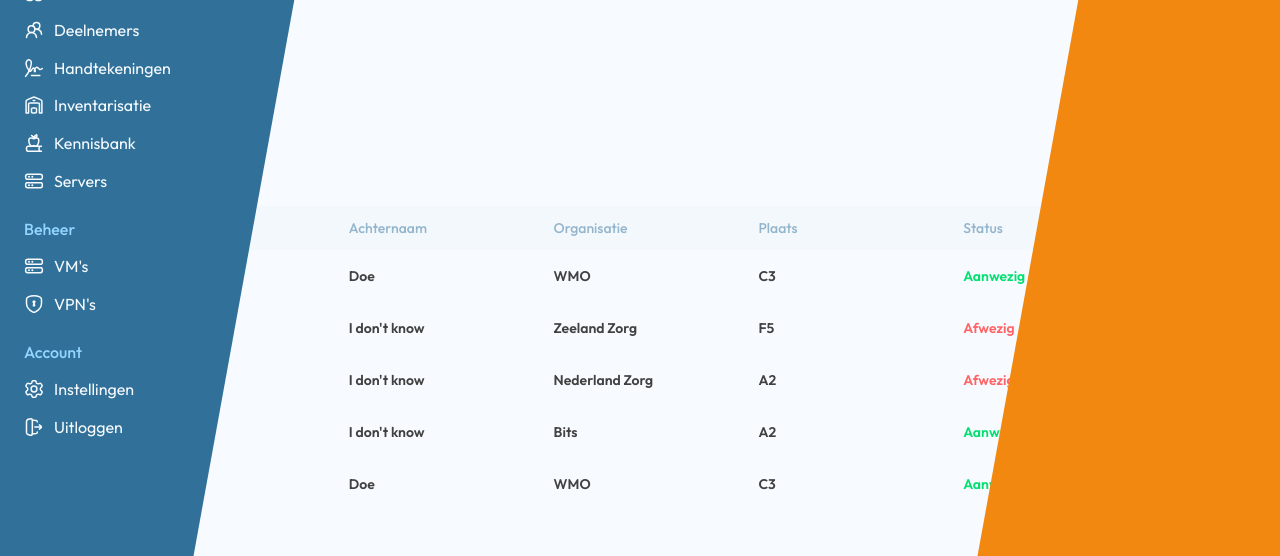
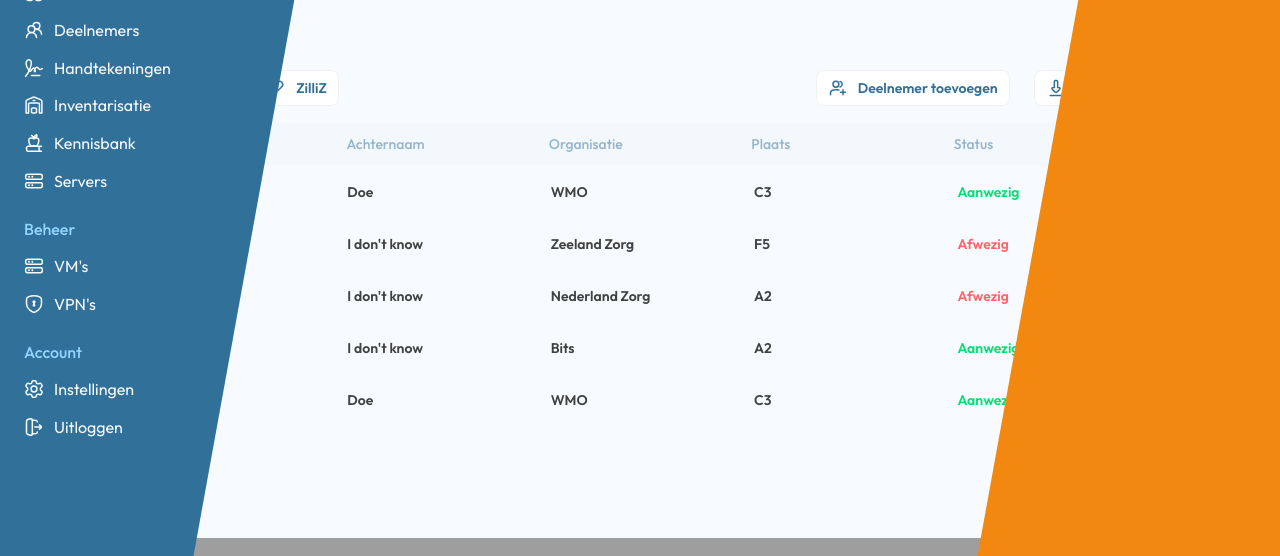
Before and after one commit to BitsEnBytesICT/Bits-Bytes-management-platform, a React (Vite) app in the folder frontend/: page / in a window 1280 px wide. Shown: the part 175-731 px from the top of the page. Built offline with nearby package versions, Linux system fonts and the light colour scheme; grey boxes are pictures that could not be loaded; a web font is replaced by a local one.

Commit message:
update: buttons & styling

```diff
--- a/frontend/src/assets/index.ts
+++ b/frontend/src/assets/index.ts
@@ -12,7 +12,6 @@ export {default as IconVMs} from "./ui/icon-VMs.svg";
 export {default as IconVPNs} from "./ui/icon-VPNs.svg";
 export {default as IconSettings} from "./ui/icon-settings.svg";
 export {default as IconLogout} from "./ui/icon-logout.svg";
-
 export {default as IconAddUser} from "./ui/icon-adduser.svg";
 export {default as IconExport} from "./ui/icon-export.svg";
 export {default as IconLink} from "./ui/icon-link.svg";
--- a/frontend/src/common/components/Button.tsx
+++ b/frontend/src/common/components/Button.tsx
@@ -1,9 +1,14 @@
 import type IButton from "../../types/compontents/IButton";
+
+const buttonHoverStyle: React.CSSProperties = {
+    "--hover-bg": "color-mix(in srgb, var(--color-darkblue) 10%, transparent)",
+} as React.CSSProperties;
 
 export default function Button({icon, label, onClick}: IButton) {
     return (
         <button
             onClick={onClick}
+            style={buttonHoverStyle}
             className="transition-colors flex cursor-pointer appearance-none flex-row gap-[0.625rem] rounded-lg bg-(--color-white) px-[0.75rem] py-[0.5rem] shadow-[inset_0_0_0_1px_rgba(0,0,0,0.05)] duration-300 ease-in-out hover:bg-[color-mix(in_srgb,var(--color-darkblue)_10%,transparent)]">
             {icon}
 
--- a/frontend/src/common/components/DeelnemerTable.tsx
+++ b/frontend/src/common/components/DeelnemerTable.tsx
@@ -14,12 +14,11 @@ const columnLabels: Record<keyof IDeelnemer, string> = {
     product: "Plaats",
 };
 
-const headerStyle: React.CSSProperties = {
+const tableColumnsStyle: React.CSSProperties = {
     color: "color-mix(in srgb, var(--color-darkblue) 50%, transparent)",
     backgroundColor: "color-mix(in srgb, var(--color-darkblue) 2%, transparent)",
 };
 
-// this will need to be fetched! (also x2 for scrolltesting)
 const tempData: IDeelnemer[] = [
     {
         id: 1,
@@ -137,7 +136,7 @@ export default function DeelnemerTable({tableColumns}: IDeelnemerTable) {
         return (
             <div key={row.id} className="flex flex-row">
                 {tableColumns.map(col => (
-                    <div key={col} className="flex-1 px-4 py-4 text-sm font-semibold">
+                    <div key={col} className="flex-1 px-[1rem] py-[1rem] text-sm font-semibold">
                         {renderColumn(col, row)}
                     </div>
                 ))}
@@ -146,16 +145,16 @@ export default function DeelnemerTable({tableColumns}: IDeelnemerTable) {
     }
 
     return (
-        <div className="w-full">
-            <div className="flex flex-row rounded-lg" style={headerStyle}>
+        <div className="w-full pr-[0.75rem]">
+            <div className="flex flex-row rounded-lg" style={tableColumnsStyle}>
                 {tableColumns.map(col => (
-                    <div key={col} className="flex-1 px-4 py-3 text-sm font-medium">
+                    <div key={col} className="flex-1 px-[1rem] py-[0.75rem] text-sm font-medium">
                         {columnLabels[col]}
                     </div>
                 ))}
             </div>
 
-            <div className="max-h-64 overflow-y-scroll [&::-webkit-scrollbar]:w-0.5 [&::-webkit-scrollbar-thumb]:rounded-full [&::-webkit-scrollbar-thumb]:bg-(--color-darkblue)">
+            <div className="-mr-[0.30rem] max-h-[16rem] overflow-y-scroll [&::-webkit-scrollbar]:w-[0.30rem] [&::-webkit-scrollbar-thumb]:rounded-full [&::-webkit-scrollbar-thumb]:bg-(--color-darkblue) [&::-webkit-scrollbar-track]:bg-transparent">
                 {tempData.map(row => renderRow(row))}
             </div>
         </div>
--- a/frontend/src/pages/zorgDashboard/zorgDashboard.tsx
+++ b/frontend/src/pages/zorgDashboard/zorgDashboard.tsx
@@ -34,11 +34,35 @@ export default function ZorgDashboard() {
                     </div>
                 </div>
 
-                <div className="">
-                    <Button onClick={navigate} label="Navigeer" icon={<img src={IconLink} />} />
-                </div>
+                <div className="flex flex-col gap-[1rem]">
+                    <div className="flex flex-row justify-between">
+                        <div className="flex flex-row gap-[1.5rem]">
+                            <Button
+                                onClick={() => window.open("https://www.google.nl", "_blank")}
+                                label="Cliendo"
+                                icon={<img src={IconLink} />}
+                            />
+                            <Button
+                                onClick={() => window.open("https://www.google.nl", "_blank")}
+                                label="ZilliZ"
+                                icon={<img src={IconLink} />}
+                            />
+                        </div>
 
-                <div className="">
+                        <div className="flex flex-row gap-[1.5rem]">
+                            <Button
+                                onClick={() => window.open("https://www.google.nl", "_blank")}
+                                label="Deelnemer toevoegen"
+                                icon={<img src={IconAddUser} />}
+                            />
+                            <Button
+                                onClick={() => window.open("https://www.google.nl", "_blank")}
+                                label="Exporteer"
+                                icon={<img src={IconExport} />}
+                            />
+                        </div>
+                    </div>
+
                     <DeelnemerTable tableColumns={["firstname", "lastname", "organisation", "product", "active"]} />
                 </div>
 
```
